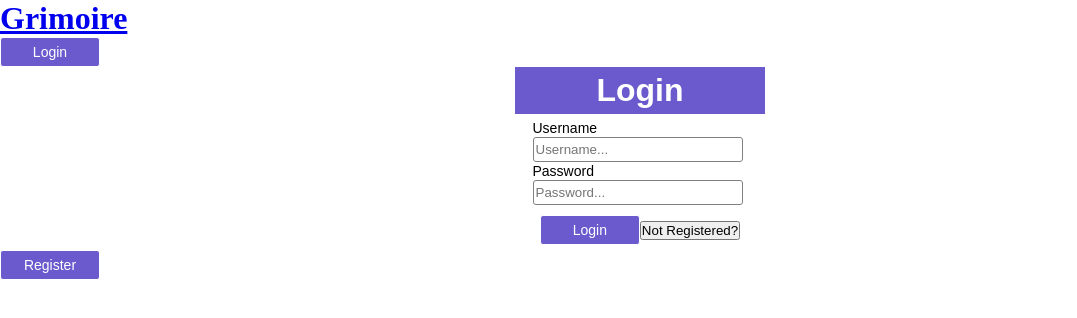
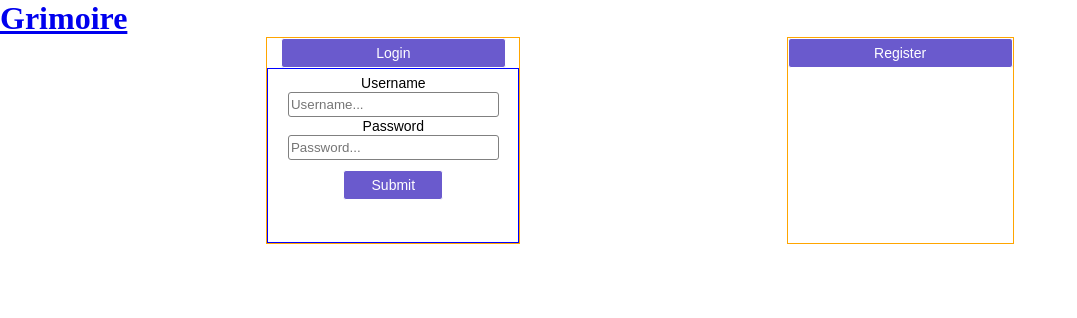
Before and after one commit to Csprier/grimoire-client2, a React (Create React App) app: page / in a window 1280 px wide. Both pictures are taken after a click on the button "Login". Shown: the top 318 px of the page, without its empty margins (0-1077 px from the left). Built offline with nearby package versions, Linux system fonts and the light colour scheme; no server answers.

Commit message:
Removed some elements from register and login, created css for the landing page, and modified the animations of the accordion component

```diff
--- a/src/components/Accordion.js
+++ b/src/components/Accordion.js
@@ -3,10 +3,6 @@ import './css/accordion.css';
 
 
 function Accordion({ children, onToggle, title }) {
-  useEffect(() => {
-    console.log('Accordion loaded!');
-  });
-
   const [visibility, setVisibility] = useState(false);
 
   return(
--- a/src/components/LandingPage.js
+++ b/src/components/LandingPage.js
@@ -1,5 +1,7 @@
 import React from 'react';
 import { Redirect } from "react-router-dom";
+import './css/landingpage.css';
+
 
 import Accordion from './Accordion';
 import Login from './Login';
--- a/src/components/Login.js
+++ b/src/components/Login.js
@@ -17,7 +17,7 @@ const Login = () => {
 
   return(
     <form className="login-form" onSubmit={handleSubmit}>
-      <h1>Login</h1>
+      {/* <h1>Login</h1> */}
       <div className="input-container">
         <label className="label">Username
           <input
@@ -49,8 +49,8 @@ const Login = () => {
         </label>
       </div>
       <div className="button-container">
-        <button type="submit" className="login-button">Login</button>
-        <button onClick={() => Util.UI.redirectToRegister()} type="button" className="redirect-to-register">Not Registered?</button>
+        <button type="submit" className="login-button">Submit</button>
+        {/* <button onClick={() => Util.UI.redirectToRegister()} type="button" className="redirect-to-register">Not Registered?</button> */}
       </div>
     </form>
   );
--- a/src/components/Register.js
+++ b/src/components/Register.js
@@ -63,7 +63,7 @@ const Register = () => {
       </div>
       <div className="button-container">
         <button type="submit" className="register-button">Register</button>
-        <button onClick={() => Util.UI.redirectToLogin()} type="button" className="redirect-to-login">Have an account?</button>
+        {/* <button onClick={() => Util.UI.redirectToLogin()} type="button" className="redirect-to-login">Have an account?</button> */}
       </div>
     </form>
   )
--- a/src/components/css/accordion.css
+++ b/src/components/css/accordion.css
@@ -1,12 +1,14 @@
 .accordion-container {
-  width: auto;
+  max-width: 50%;
   height: auto;
   margin: 0;
   padding: 0;
+  border: 1px solid orange;
+  text-align: center;
 }
 
 .accordion-button {
-  width: 100px;
+  width: 225px;
   margin: 0 auto;
   padding: 6px 8px;
   background-color: slateblue;
@@ -18,12 +20,15 @@
 
 .accordion {
   overflow: hidden;
+  width: 100%;
+  height: 175px;
+  transform: scaleY(1);
   transition: transform 0.3s ease-out;
-  height: auto;
-  transform: scaleY(1);
   transform-origin: top;
+  border: 1px solid blue;
 }
 
 .closed {
   transform: scaleY(0);
+  transition: transform 0.3s ease-out;
 }
--- /dev/null
+++ b/src/components/css/landingpage.css
@@ -0,0 +1,9 @@
+.landing-page-container {
+  width: 100%;
+  height: auto;
+  margin: 0;
+  padding: 0;
+  display: flex;
+  flex: row;
+  justify-content: space-evenly;
+}
```
